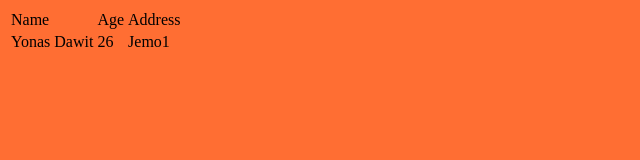
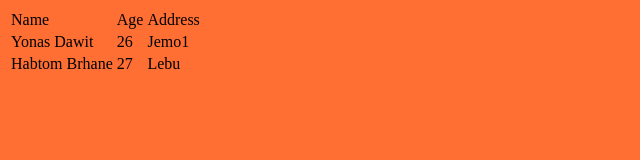
Before and after one commit to mytrta/yoni, a plain HTML site: page ch1.html in a window 1280 px wide. Shown: the whole page, without its empty margins (0-640 px from the left). Drawn offline with Linux system fonts and the light colour scheme.

Commit message:
Update ch1.html

```diff
--- a/ch1.html
+++ b/ch1.html
@@ -14,6 +14,11 @@
       <td>26</td>
       <td>Jemo1</td>
     </tr>
+    <tr>
+      <td>Habtom Brhane</td>
+      <td>27</td>
+      <td>Lebu</td>
+    </tr>
   </table>
 </body>
 </html>
```
